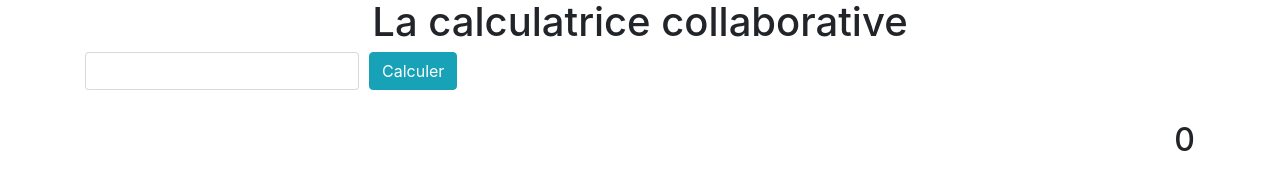
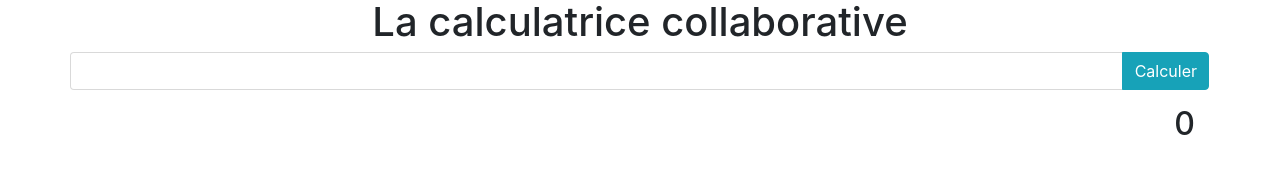
Before and after one commit to lucien-le-foll/imie-calculator, a plain HTML site: page index.html in a window 1280 px wide. Drawn offline with nearby package versions, Linux system fonts and the light colour scheme.

Commit message:
Change input size

```diff
--- a/index.html
+++ b/index.html
@@ -16,12 +16,12 @@
         <h1 class="text-center">La calculatrice collaborative</h1>
         <div class="container">
           <form>
-            <div class="form-row">
-              <div class="form-group col-xs-8">
+            <div class="row">
+              <div class="input-group">
                 <input type="text" class="form-control" v-model="expr">
-              </div>
-              <div class="form-group col-xs-2">
-                <button id="plus" type="button" v-on:click="calculate()" class="btn btn-info btn-block">Calculer</button>
+                <span class="input-group-btn">
+                  <button id="plus" type="button" v-on:click="calculate()" class="btn btn-info btn-block">Calculer</button>
+                </span>
               </div>
             </div>
           </form>
```
